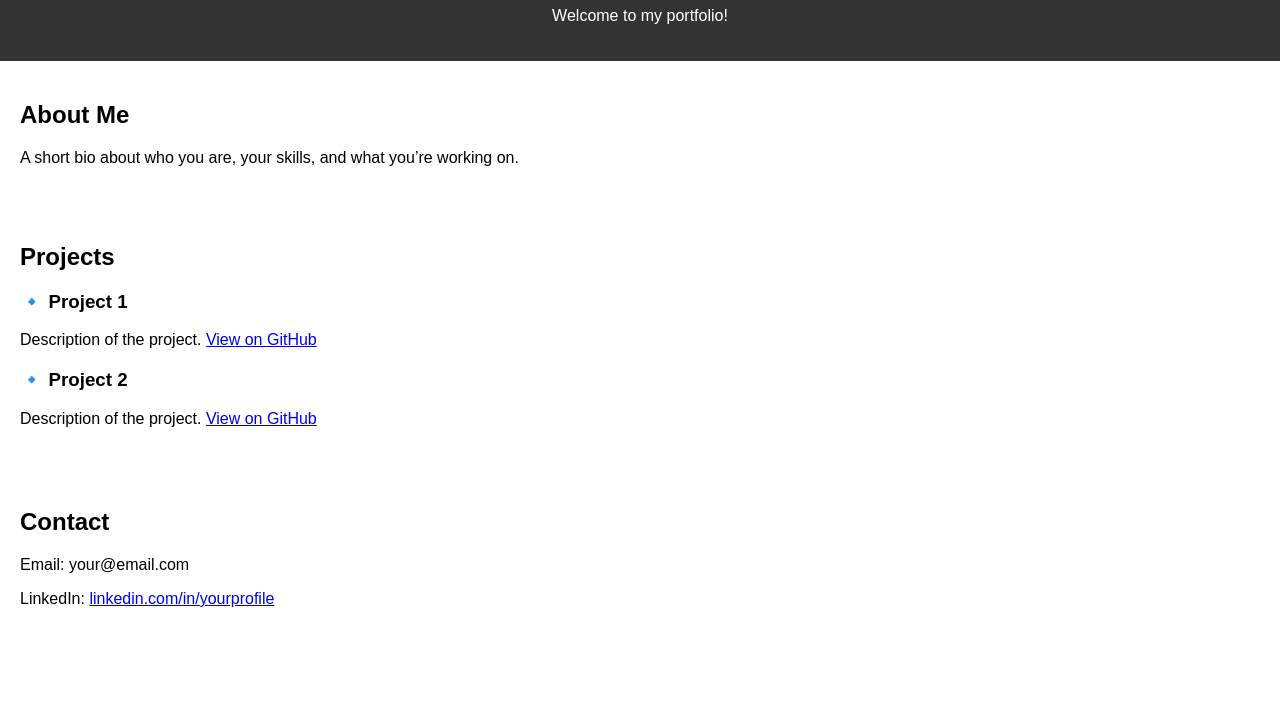
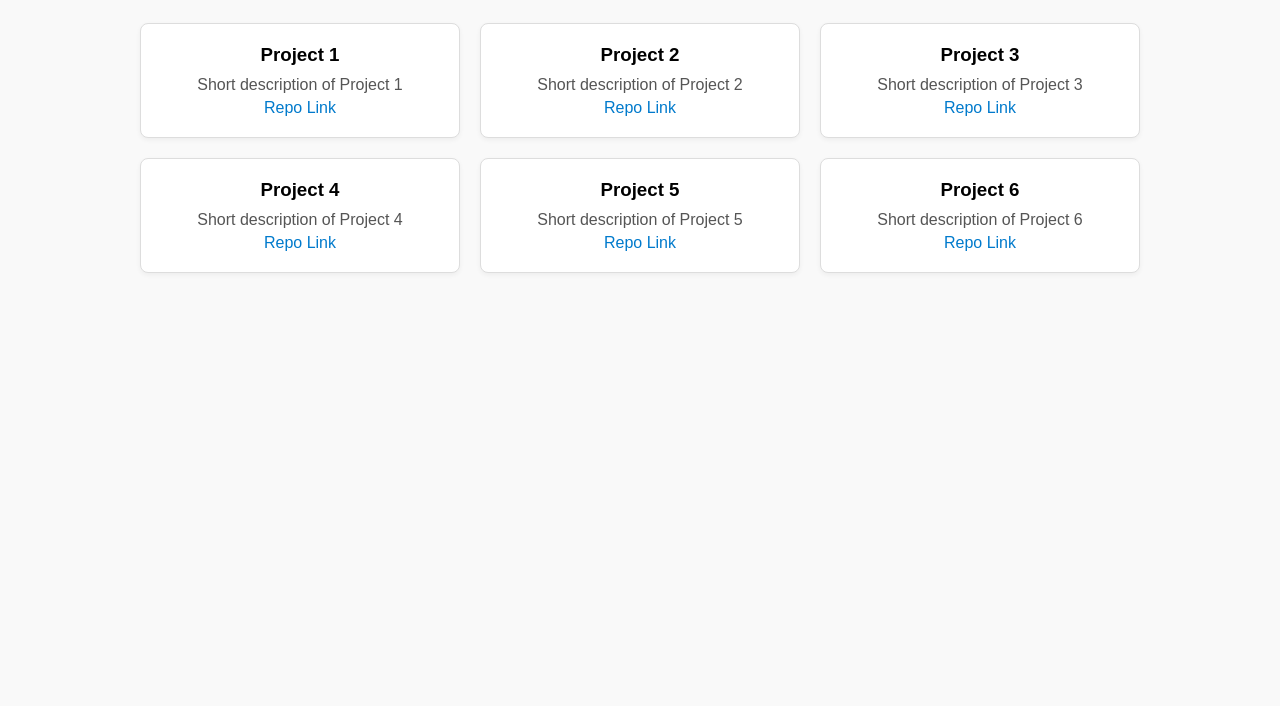
Before and after one commit to rosuth/rosuth.github.io, a plain HTML site: page index.html in a window 1280 px wide. Shown: the part 94-800 px from the top of the page. Drawn offline with Linux system fonts and the light colour scheme.

Commit message:
Update index.html

```diff
--- a/index.html
+++ b/index.html
@@ -3,38 +3,83 @@
 <head>
   <meta charset="UTF-8">
   <meta name="viewport" content="width=device-width, initial-scale=1.0">
-  <title>My Portfolio</title>
+  <title>My Projects</title>
   <style>
-    body { font-family: Arial, sans-serif; margin: 0; padding: 0; }
-    header { background: #333; color: white; padding: 20px; text-align: center; }
-    section { padding: 20px; }
-    .project { margin-bottom: 20px; }
+    body {
+      font-family: Arial, sans-serif;
+      margin: 0;
+      padding: 0;
+      text-align: center;
+      background-color: #f9f9f9;
+    }
+    h1 {
+      margin: 30px 0;
+    }
+    .projects {
+      display: grid;
+      grid-template-columns: repeat(3, 1fr);
+      gap: 20px;
+      max-width: 1000px;
+      margin: 0 auto;
+      padding: 20px;
+    }
+    .project-box {
+      background: white;
+      border: 1px solid #ddd;
+      border-radius: 8px;
+      padding: 20px;
+      box-shadow: 0 2px 5px rgba(0,0,0,0.05);
+    }
+    .project-box h3 {
+      margin: 0 0 10px;
+    }
+    .project-box p {
+      margin: 5px 0;
+      color: #555;
+    }
+    .project-box a {
+      color: #007acc;
+      text-decoration: none;
+    }
+    .project-box a:hover {
+      text-decoration: underline;
+    }
   </style>
 </head>
 <body>
-  <header>
-    <h1>Hi, I'm YOUR NAME 👋</h1>
-    <p>Welcome to my portfolio!</p>
-  </header>
-  <section>
-    <h2>About Me</h2>
-    <p>A short bio about who you are, your skills, and what you’re working on.</p>
-  </section>
-  <section>
-    <h2>Projects</h2>
-    <div class="project">
-      <h3>🔹 Project 1</h3>
-      <p>Description of the project. <a href="https://github.com/your-username/project1">View on GitHub</a></p>
+  <h1>My Projects</h1>
+
+  <div class="projects">
+    <div class="project-box">
+      <h3>Project 1</h3>
+      <p>Short description of Project 1</p>
+      <a href="#">Repo Link</a>
     </div>
-    <div class="project">
-      <h3>🔹 Project 2</h3>
-      <p>Description of the project. <a href="https://github.com/your-username/project2">View on GitHub</a></p>
+    <div class="project-box">
+      <h3>Project 2</h3>
+      <p>Short description of Project 2</p>
+      <a href="#">Repo Link</a>
     </div>
-  </section>
-  <section>
-    <h2>Contact</h2>
-    <p>Email: your@email.com</p>
-    <p>LinkedIn: <a href="https://linkedin.com/in/yourprofile">linkedin.com/in/yourprofile</a></p>
-  </section>
+    <div class="project-box">
+      <h3>Project 3</h3>
+      <p>Short description of Project 3</p>
+      <a href="#">Repo Link</a>
+    </div>
+    <div class="project-box">
+      <h3>Project 4</h3>
+      <p>Short description of Project 4</p>
+      <a href="#">Repo Link</a>
+    </div>
+    <div class="project-box">
+      <h3>Project 5</h3>
+      <p>Short description of Project 5</p>
+      <a href="#">Repo Link</a>
+    </div>
+    <div class="project-box">
+      <h3>Project 6</h3>
+      <p>Short description of Project 6</p>
+      <a href="#">Repo Link</a>
+    </div>
+  </div>
 </body>
 </html>
```
